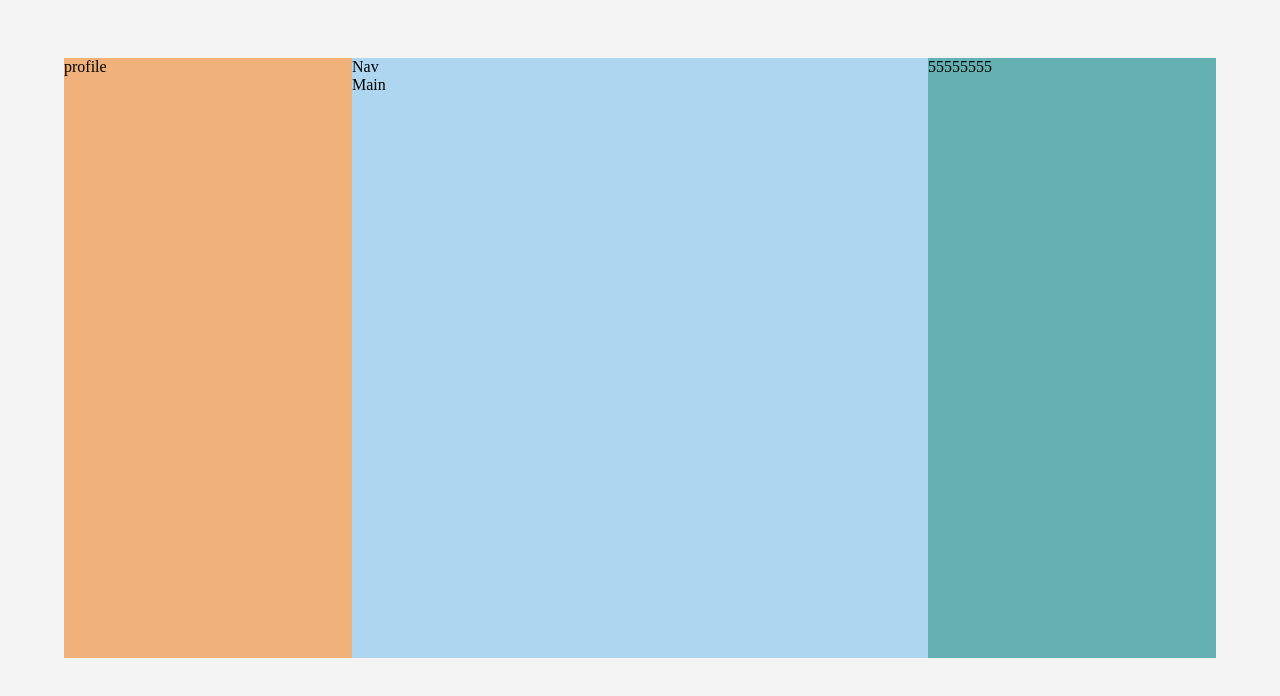
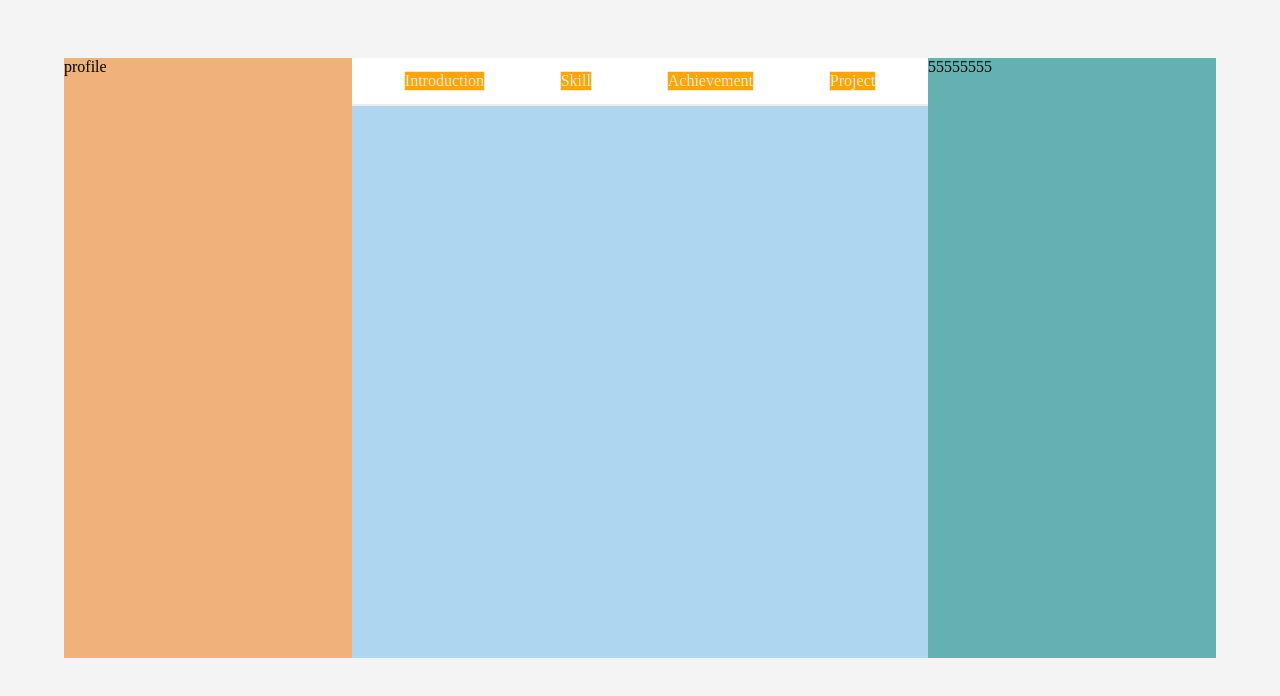
Before and after one commit to noney1412/grid-styled-components, a Next.js app: page / in a window 1280 px wide. Shown: the top 696 px of the page. Built offline with nearby package versions, Linux system fonts and the light colour scheme.

Commit message:
chane styled

```diff
--- a/components/Layout/index.js
+++ b/components/Layout/index.js
@@ -1,12 +1,13 @@
 import { Wrapper, Sec1, Sec2, Sec3 } from "./styled";
+
+import Navbar from "../Navbar";
 
 export default () => (
 	<div style={{ width: "90%", margin: "auto" }}>
 		<Wrapper>
 			<Sec1>profile</Sec1>
 			<Sec2>
-				<div>Nav</div>
-				<div>Main</div>
+				<Navbar />
 			</Sec2>
 			<Sec3>55555555</Sec3>
 		</Wrapper>
--- a/components/Navbar/index.js
+++ b/components/Navbar/index.js
@@ -1,10 +1,19 @@
+import Link from "next/link";
 import { Navbar } from "./styled";
 
 export default () => (
 	<Navbar>
-		<a href="">Introduction</a>
-		<a href="">Skill</a>
-		<a href="">Achievement</a>
-		<a href="">Project</a>
+		<Link>
+			<div>Introduction</div>
+		</Link>
+		<Link>
+			<div>Skill</div>
+		</Link>
+		<Link>
+			<div>Achievement</div>
+		</Link>
+		<Link>
+			<div>Project</div>
+		</Link>
 	</Navbar>
 );
--- a/components/Navbar/styled.js
+++ b/components/Navbar/styled.js
@@ -2,4 +2,28 @@ import styled from "styled-components";
 
 export const Navbar = styled.nav`
 	display: flex;
+	padding: 0.9em;
+	justify-content: space-around;
+	font-family: kanit;
+	box-sizing: border-box;
+	background-color: #fff;
+	border-bottom: solid 2px;
+	color: #ebebeb;
+
+	div {
+		border: none;
+		background: orange;
+		box-shadow: 0px 0px 1px #777;
+		height: 100%;
+	}
+
+	div:active {
+		border-bottom: 1px solid #bbb;
+		color: #060606;
+	}
+
+	div:hover {
+		border-bottom: 1px solid #bbb;
+		color: #060606;
+	}
 `;
```
